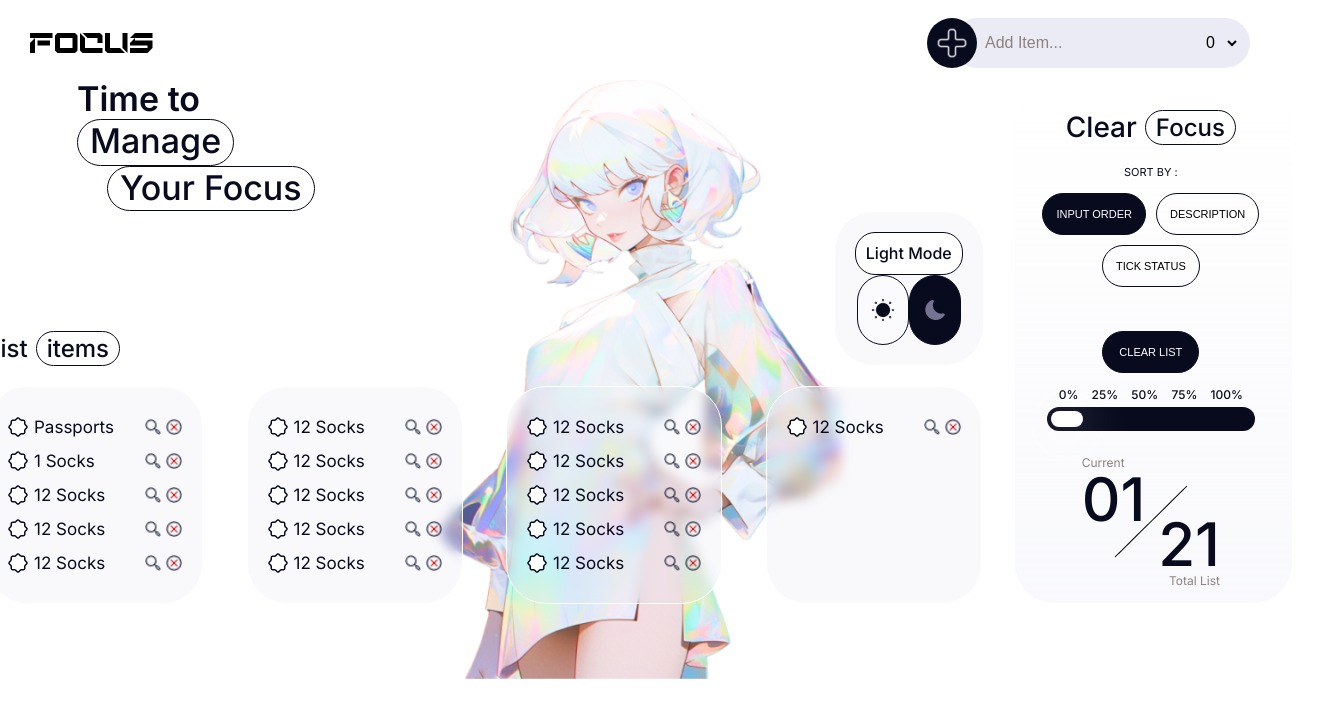
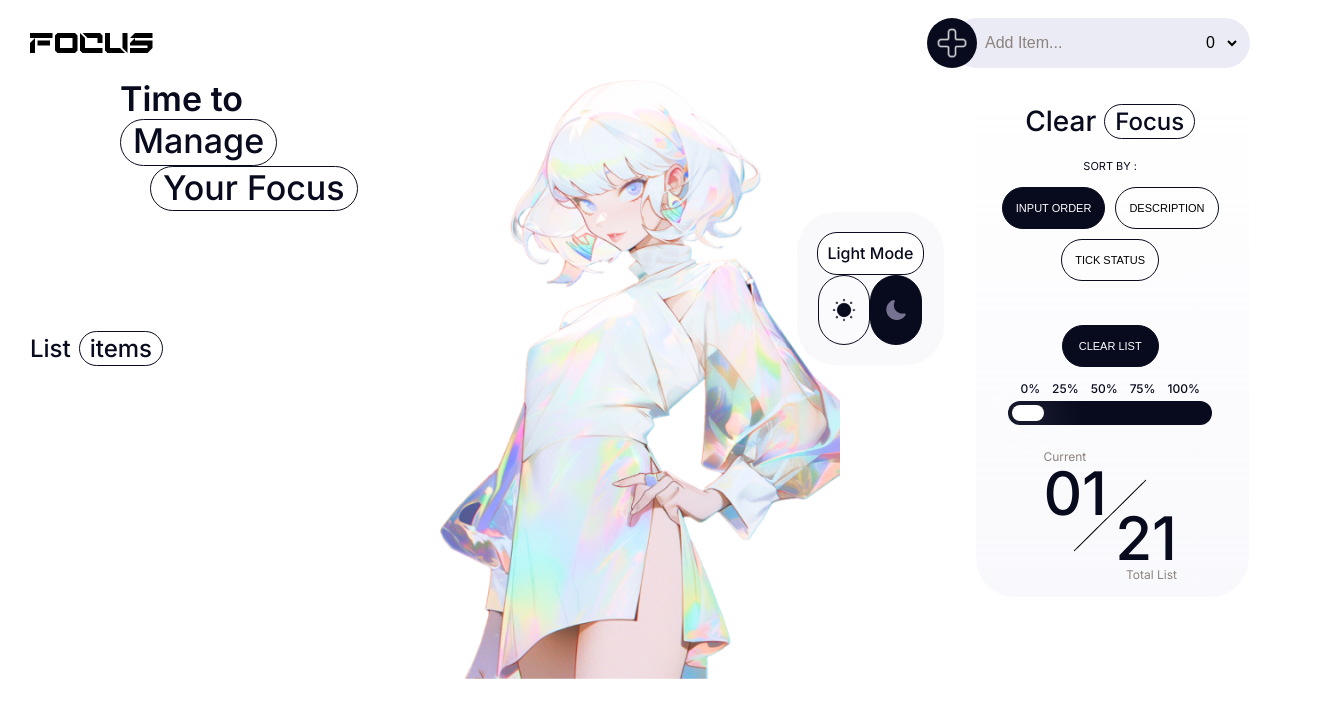
Before and after one commit to Chainz7/simple-clear_focus-reactjs, a React (Create React App) app: page / in a window 1280 px wide. Shown: the top 718 px of the page, 1323 px wide, since content can reach past the window. Built offline with nearby package versions, Linux system fonts and the light colour scheme.

Commit message:
Lifting State Up

```diff
--- a/src/App.js
+++ b/src/App.js
@@ -36,28 +36,34 @@ const initialItems = [
 ];
 
 export default function App() {
+  const [items, setItems] = useState([]);
+
+  function handleAddItems(item) {
+    setItems((items) => [...items, item]);
+  }
+
   return (
     <div className="app">
       <div className="wrapper-row animated-opacity-slow">
         <img src={BG} alt="" className="background" />
       </div>
-      <Navbar />
+      <Navbar onAddItems={handleAddItems} />
       <div className="wrapper-row">
         <div className="maiwra-container">
           <div className="wrapper-column">
             <LeftUpperText />
             <div className="lefmid-container animated-opacity">
               <div className="lefmicon-left">
-                <LeftItemFifth />
+                <LeftItemFifth items={items} />
                 <LeftMiddleText />
               </div>
               <LeftMiddleTheme />
             </div>
             <div className="lefbot-container">
-              <LeftItemFirst />
-              <LeftItemSecond />
-              <LeftItemThird />
-              <LeftItemFourth />
+              <LeftItemFirst items={items} />
+              <LeftItemSecond items={items} />
+              <LeftItemThird items={items} />
+              <LeftItemFourth items={items} />
             </div>
           </div>
           <div className="right-wrapper animated-opacity">
@@ -69,7 +75,7 @@ export default function App() {
   );
 }
 
-function Navbar() {
+function Navbar({ onAddItems }) {
   const [description, setDescription] = useState("");
   const [quantity, setQuantity] = useState(0);
 
@@ -80,6 +86,8 @@ function Navbar() {
 
     const newItem = { description, quantity, packed: false, id: Date.now() };
     console.log(newItem);
+
+    onAddItems(newItem);
 
     setDescription("");
     setQuantity(0);
@@ -158,18 +166,8 @@ function LeftMiddleTheme() {
   );
 }
 
-function LeftItemFirst() {
-  const itemsToShow = initialItems.slice(0, 5);
-  return (
-    <div className="lefbocon-wrapper animated-slidebot-fast animated-opacity">
-      {itemsToShow.map((item) => (
-        <Item key={item.id} item={item} />
-      ))}
-    </div>
-  );
-}
-function LeftItemSecond() {
-  const itemsToShow = initialItems.slice(5, 10);
+function LeftItemFirst({ items }) {
+  const itemsToShow = items.slice(0, 5);
   return itemsToShow.length > 0 ? (
     <div className="lefbocon-wrapper animated-slidebot-slow animated-opacity">
       {itemsToShow.map((item) => (
@@ -178,18 +176,8 @@ function LeftItemSecond() {
     </div>
   ) : null;
 }
-function LeftItemThird() {
-  const itemsToShow = initialItems.slice(10, 15);
-  return itemsToShow.length > 0 ? (
-    <div className="lefbocon-wrapper animated-slidebot-slow animated-opacity">
-      {itemsToShow.map((item) => (
-        <Item key={item.id} item={item} />
-      ))}
-    </div>
-  ) : null;
-}
-function LeftItemFourth() {
-  const itemsToShow = initialItems.slice(15, 20);
+function LeftItemSecond({ items }) {
+  const itemsToShow = items.slice(5, 10);
   return itemsToShow.length > 0 ? (
     <div className="lefbocon-wrapper animated-slidebot-fast animated-opacity">
       {itemsToShow.map((item) => (
@@ -198,12 +186,31 @@ function LeftItemFourth() {
     </div>
   ) : null;
 }
-function LeftItemFifth() {
-  const shouldRender =
-    initialItems.length > 20 && initialItems[20] !== undefined;
+function LeftItemThird({ items }) {
+  const itemsToShow = items.slice(10, 15);
+  return itemsToShow.length > 0 ? (
+    <div className="lefbocon-wrapper animated-slidebot-fast animated-opacity">
+      {itemsToShow.map((item) => (
+        <Item key={item.id} item={item} />
+      ))}
+    </div>
+  ) : null;
+}
+function LeftItemFourth({ items }) {
+  const itemsToShow = items.slice(15, 20);
+  return itemsToShow.length > 0 ? (
+    <div className="lefbocon-wrapper animated-slidebot-fast animated-opacity">
+      {itemsToShow.map((item) => (
+        <Item key={item.id} item={item} />
+      ))}
+    </div>
+  ) : null;
+}
+function LeftItemFifth({ items }) {
+  const shouldRender = items.length > 20 && items[20] !== undefined;
   return shouldRender ? (
-    <div className="lefbocon-wrapper animated-opacity animated-opacity">
-      <Item key={initialItems[20].id} item={initialItems[20]} />
+    <div className="lefbocon-wrapper animated-opacity">
+      <Item key={items[20].id} item={items[20]} />
     </div>
   ) : null;
 }
--- a/src/index.css
+++ b/src/index.css
@@ -639,10 +639,7 @@ body {
 }
 
 .animated-slidebot-fast {
-  animation: slideInDown 1.4s ease;
-}
-.animated-slidebot-slow {
-  animation: slideInDown 1.8s ease;
+  animation: slideInDown 1s ease;
 }
 
 @keyframes strike {
```
